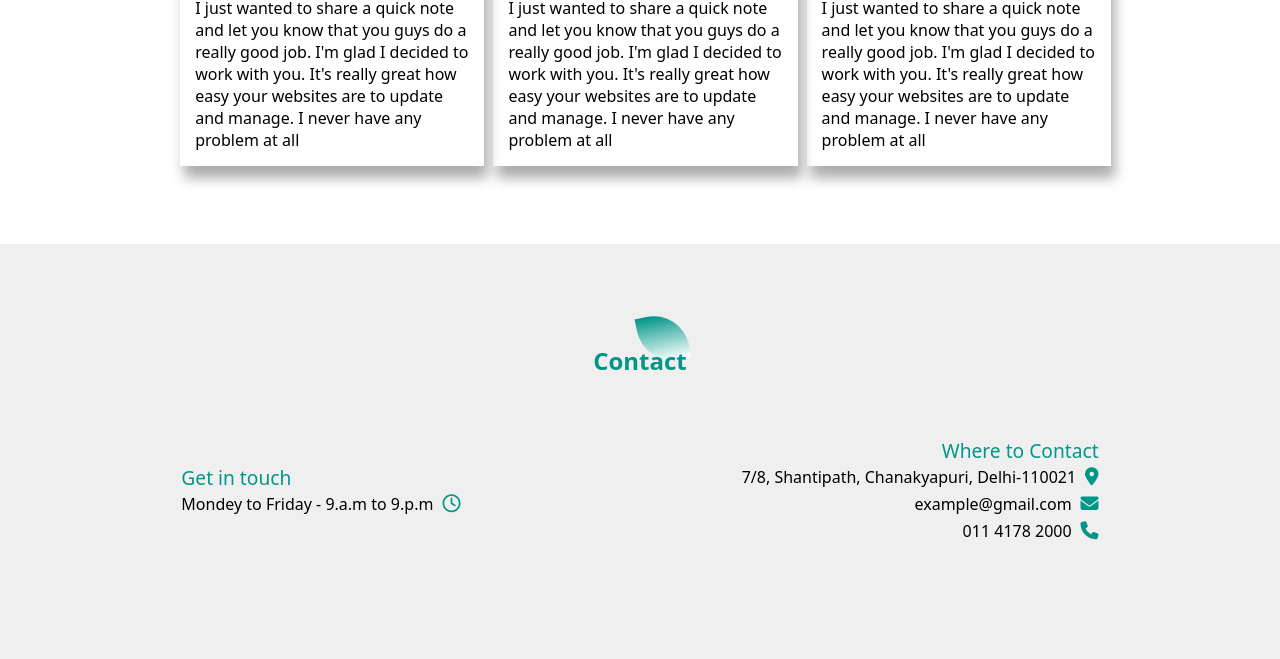
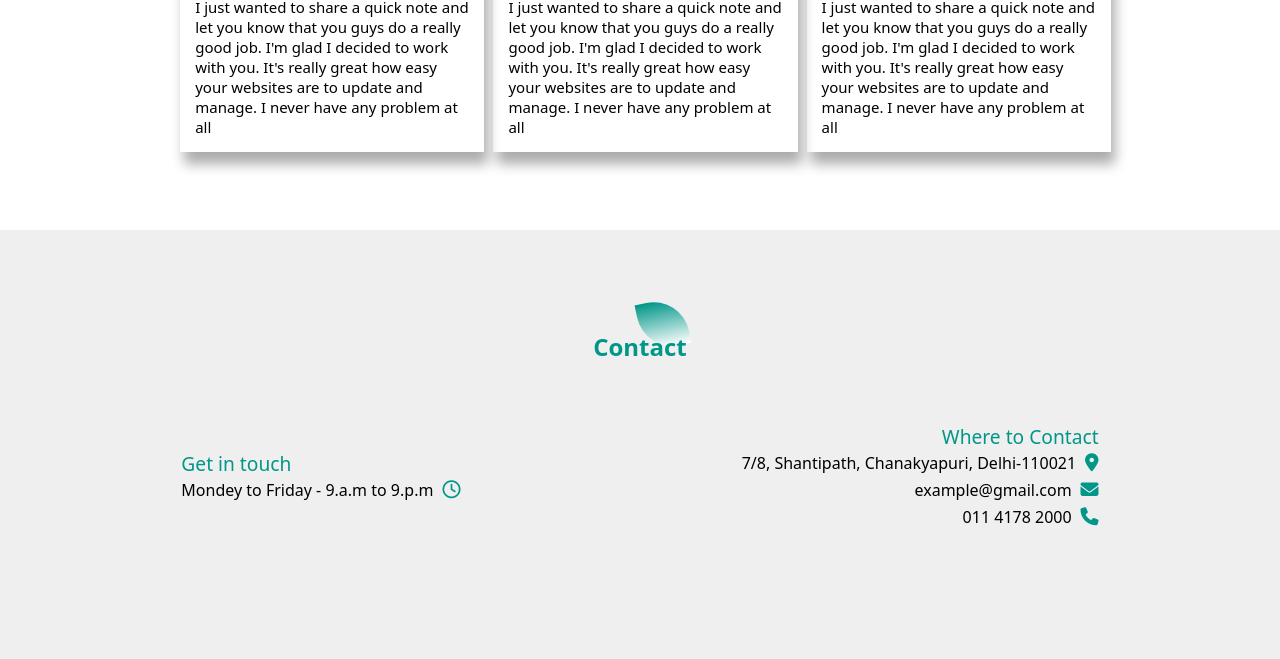
Before and after one commit to Matrix-369/Matrix, a plain HTML site: page index.html in a window 1280 px wide. Shown: the part 1944-2603 px from the top of the page. Drawn offline with Linux system fonts and the light colour scheme.

Commit message:
Testimonial Text Modified

```diff
--- a/CSS/style3.css
+++ b/CSS/style3.css
@@ -536,3 +536,9 @@ input[type="submit"] {
 .hover-box3:hover {
 	transform: translateY(-6px);
 }
+
+.Testimonial-text p {
+	font-size: 15px;
+	font-weight: 510;
+
+}
```
